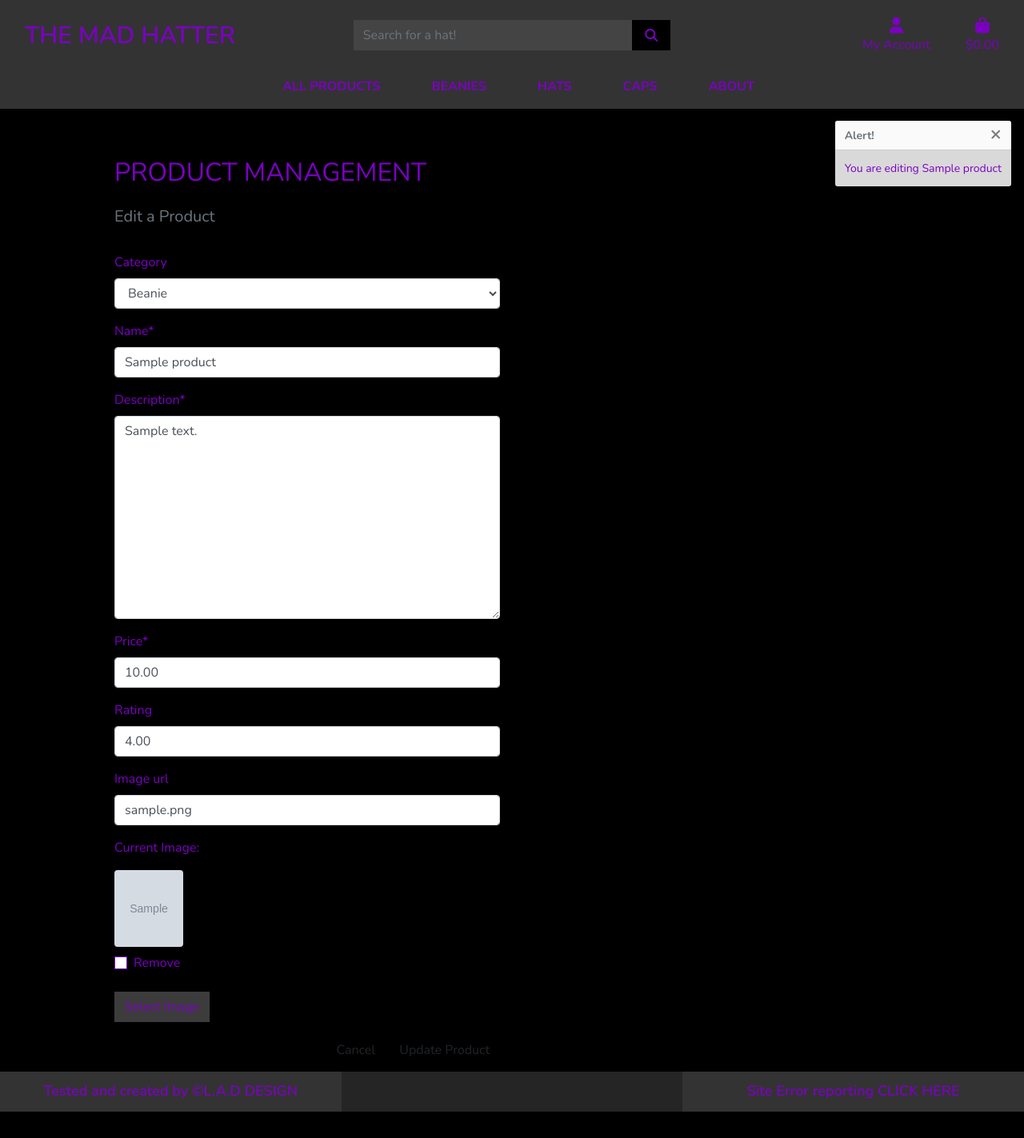
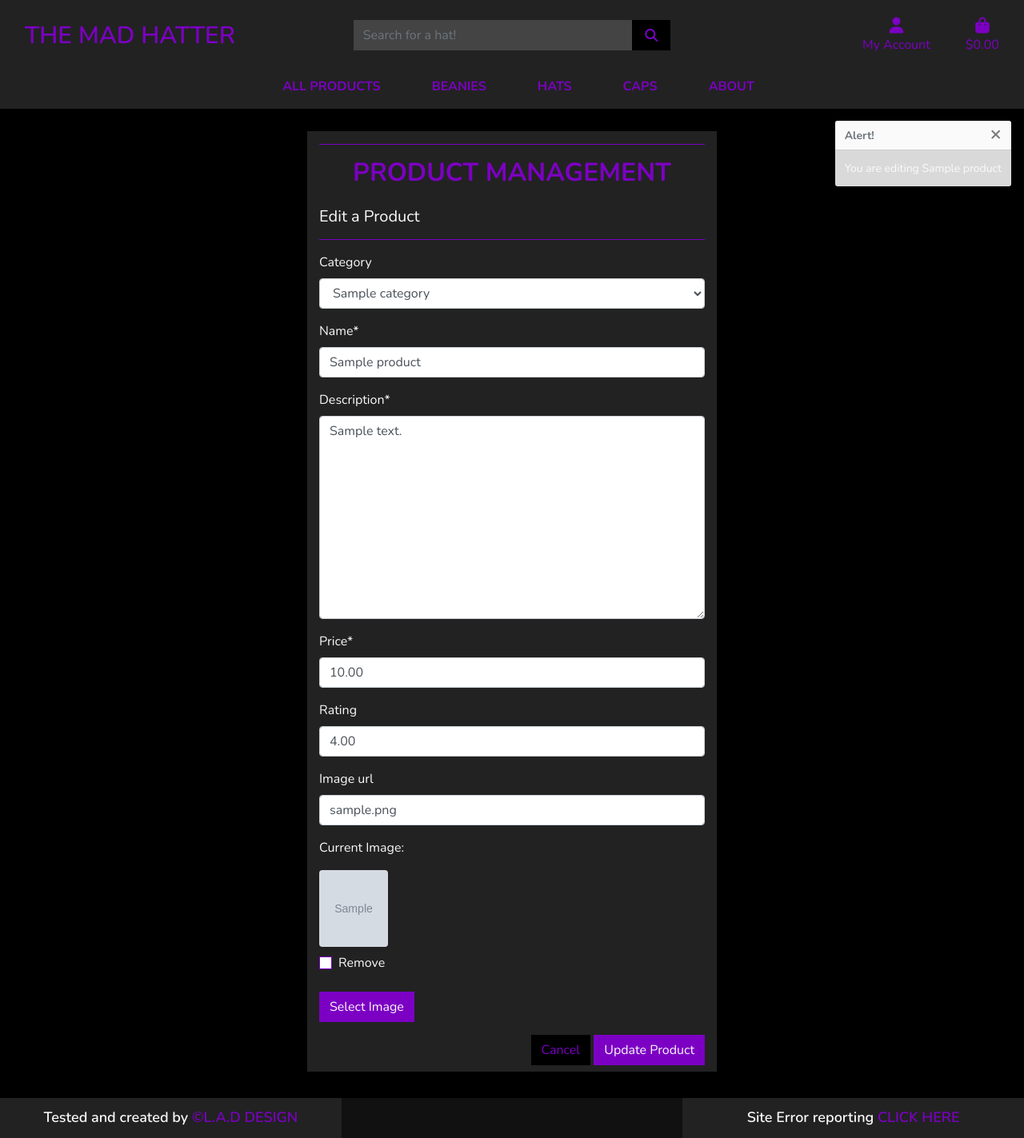
Before and after one commit to laurence100795/The-Mad-Hatter, a Django app: page /products/edit/1 in a window 1280 px wide. Shown: the whole page at 80% size. Before the commit the page ends 1390 px from the top, so only its background shows below. Run offline with Django 3.2, Linux system fonts and the light colour scheme; a user stored in the database is signed in; data comes from the database, SQL or seed files in the repository; tables that the repository leaves empty hold one stand-in row (values such as "Sample post"); grey boxes marked "Sample" are stand-in pictures; some libraries are stand-ins or nearby versions.

Commit message:
styling changes to base.css/add, edit & bag pages

```diff
--- /dev/null
+++ b/bag/static/bag/css/bag.css
@@ -0,0 +1,3 @@
+table {
+    color: #fafafa !important;
+}
--- a/products/fixtures/categories.json
+++ /dev/null
@@ -1 +0,0 @@
-[{"pk": 1, "model": "products.category", "fields": {"name": "beanie", "friendly_name": "Beanie"}}, {"pk": 2, "model": "products.category", "fields": {"name": "hat", "friendly_name": "Hats"}}, {"pk": 3, "model": "products.category", "fields": {"name": "cap", "friendly_name": "Caps"}}]
--- a/products/static/css/products.css
+++ b/products/static/css/products.css
@@ -89,8 +89,8 @@
 }
 
 .product-info {
-    background-color: #333333;
-    border-color: #333333 !important;
+    background-color: #222222;
+    border-color: #222222 !important;
 }
 
 /*Return button styling*/
@@ -111,6 +111,16 @@
     color: #fafafa;
 }
 
+/*===========================Edit/Add Product Page===========================*/
+
+.product-container-style {
+    background-color: #222222;
+}
+
+.product-style-hr {
+    border-color: #7c00c3;
+}
+
 /*===========================Media Queries===========================*/
 
 /* Stops hover effect for tablet size and below */
--- a/products/templates/products/custom_widget_templates/custom_clearable_file_input.html
+++ b/products/templates/products/custom_widget_templates/custom_clearable_file_input.html
@@ -13,6 +13,6 @@
     {{ widget.input_text }}
 {% endif %}
 <span class="btn rounded-0 btn-file widget-span">
-    Select Image <input id="new-image" type="{{ widget.type }}" name="{{ widget.name }}"{% include "django/forms/widgets/attrs.html" %}>
+    Select Image <input id="new-image" class="btn-pri" type="{{ widget.type }}" name="{{ widget.name }}"{% include "django/forms/widgets/attrs.html" %}>
 </span>
 <strong><p id="filename"></p></strong>
--- a/products/templates/products/edit_product.html
+++ b/products/templates/products/edit_product.html
@@ -3,7 +3,7 @@
 {% load static %}
 
 {% block extra_css %}
-    <link rel="stylesheet" href="#">
+    <link rel="stylesheet" href="{% static 'css/products.css' %}">
 {% endblock %}
 
 {% block page_header %}
@@ -16,16 +16,16 @@
 
 {% block content %}
     <div class="container">
-        <div class="row">
-            <div class="col-12 col-md-6">
-                <hr>
-                <h2 class="logo-font mb-4">Product Management</h2>
-                <h5 class="text-muted">Edit a Product</h5>
-                <hr>
+        <div class="row justify-content-center">
+            <div class="col-12 col-md-6 product-container-style">
+                <hr class="product-style-hr">
+                <h2 class="logo-font mb-4 text-center font-weight-bold">Product Management</h2>
+                <h5>Edit a Product</h5>
+                <hr class="product-style-hr">
             </div>
         </div>
-        <div class="row">
-            <div class="col-12 col-md-6">
+        <div class="row justify-content-center">
+            <div class="col-12 col-md-6 product-container-style">
                 <form method="POST" action="{% url 'edit_product' product.id %}" class="form mb-2" enctype="multipart/form-data">
                     {% csrf_token %}
                     {% for field in form %}
@@ -36,12 +36,13 @@
                         {% endif %}
                     {% endfor %}
                     <div class="text-right">
-                        <a class="btn btn-outline-white rounded-0" href="{% url 'products' %}">Cancel</a>
-                        <button class="btn btn-white rounded-0" type="submit">Update Product</button>
+                        <a class="btn btn-sec rounded-0" href="{% url 'products' %}">Cancel</a>
+                        <button class="btn btn-pri rounded-0" type="submit">Update Product</button>
                     </div>
                 </form>
             </div>
         </div>
+        <hr>
     </div>
 {% endblock %}
 
--- a/products/templates/products/product_detail.html
+++ b/products/templates/products/product_detail.html
@@ -74,18 +74,17 @@
                             </div>
 
                             <div class="col-12">
-                                <a href="{% url 'products' %}" class="btn btn-outline-black rounded-0 mt-5">
+                                <input type="submit" class="btn btn-pri rounded-0 text-uppercase mt-2" value="Add to Bag">
+                                <a href="{% url 'products' %}" class="btn btn-sec rounded-0 mt-2">
                                     <span class="icon">
                                         <i class="fas fa-chevron-left"></i>
                                     </span>
                                     <span class="text-uppercase">Keep Shopping</span>
                                 </a>
-                                <input type="submit" class="btn btn-black rounded-0 text-uppercase mt-5" value="Add to Bag">
                             </div>
                             <input type="hidden" name="redirect_url" value="{{ request.path }}">
                         </div>
                     </form>
-                    <button class="btn return-button"><a href="{% url 'products' %}">Return</a></button>
                 </div>
             </div>
         </div>
--- a/static/css/base.css
+++ b/static/css/base.css
@@ -8,7 +8,7 @@ body {
     background-color: black;
     height: 100%;
     background-size: cover;
-    color: #7c00c3;
+    color: #fafafa;
     font-family: 'Nunito';
 }
 
@@ -42,7 +42,7 @@ a:hover
 
 /*header background colour change*/
 .header-styling {
-    background-color: #333333;
+    background-color: #222222;
 }
 
 /*dropdown menu text color change*/
@@ -81,7 +81,7 @@ a:hover
     text-decoration: none;
     cursor: pointer;
     color: #7c00c3;
-    background-color: #333333;
+    background-color: #222222;
 }
 
 /*search box stlying*/
@@ -93,6 +93,33 @@ a:hover
 .nav-search {
     background-color: black;
 }
+
+/*primary button style*/
+.btn-pri {
+    background-color: #7c00c3;
+    color: #fafafa;
+    transition: 1s;
+}
+
+.btn-pri:hover,
+.btn-pri:active {
+    background-color: #fafafa;
+    color: #7c00c3;
+}
+
+/*secondary button style*/
+.btn-sec {
+    background-color: #000;
+    color: #7c00c3;
+    transition: 1s;
+}
+
+.btn-sec:hover,
+.btn-sec:active {
+    background-color: #fafafa;
+    color: #000;
+}
+
 /* Footer positioning (pushes to bottom of page)*/
 .content-wrapper {
     min-height: 100%;
@@ -108,13 +135,13 @@ a:hover
 /*Footer margin correction*/
 .footer-content {
     margin: 0;
-    background-color: #252525
+    background-color: #111111
 }
 
 /*Footer default colour and height*/
 .footer-content div {
     height: 50px;
-    background-color: #333333;
+    background-color: #222222;
 }
 
 /*footer content stlying and postioning*/
@@ -178,7 +205,7 @@ a:hover
 
 /*Promo copy button styling*/
 .allauth-btn {
-    background-color: #333333 !important;
+    background-color: #222222 !important;
     color: #fafafa !important;
     font-weight: 600;
     display: inline-block;
@@ -220,14 +247,14 @@ a:hover
 }
 
 .widget-span {
-    background-color: #3c3c3c;
-    color: #7c00c3 !important;
+    background-color: #7c00c3;
+    color: #fafafa !important;
     transition: ease-in-out 0.5s;
 }
 
 .widget-span:hover {
-    background-color: #7c00c3;
-    color: #fafafa !important;
+    background-color: #fafafa;
+    color: #7c00c3 !important;
 }
 
 .custom-checkbox .custom-control-label::before {
```
Also changed, not shown: bag/templates/bag/bag.html (+47 -43 lines), products/templates/products/add_product.html (+12 -11 lines), bag/static/bag/js/bag.js (renamed from bag/static/js/bag.js).
